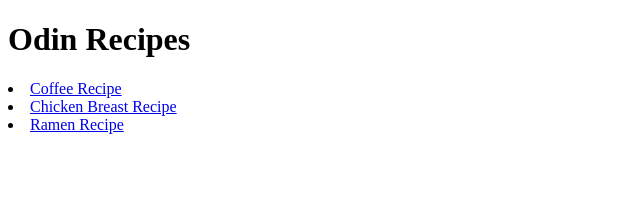
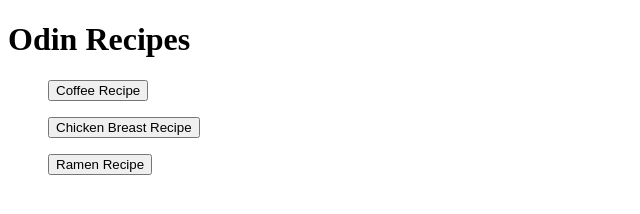
Before and after one commit to Kenny-Morales/odin-recipes, a plain HTML site: page index.html in a window 1280 px wide. Shown: the whole page, without its empty margins (0-640 px from the left). Drawn offline with Linux system fonts and the light colour scheme.

Commit message:
Edited button

```diff
--- a/index.html
+++ b/index.html
@@ -8,9 +8,9 @@
         <body>
             <h1>Odin Recipes</h1>
 
-            <li><a href="recipes/coffee.html">Coffee Recipe</a></li>
-            <li><a href="recipes/chickenbreast.html">Chicken Breast Recipe</a></li>
-            <li><a href="recipes/ramen-noodles.html">Ramen Recipe</a></li>
+            <ul><button class="coffee" href="recipes/coffee.html">Coffee Recipe</button></ul>
+            <ul><button class="chicken" href="recipes/chickenbreast.html">Chicken Breast Recipe</button></ul>
+            <ul><button class="ramen" href="recipes/ramen-noodles.html">Ramen Recipe</button></ul>
 
         </body>
     </html>
```
Also changed, not shown: style.css (added).
